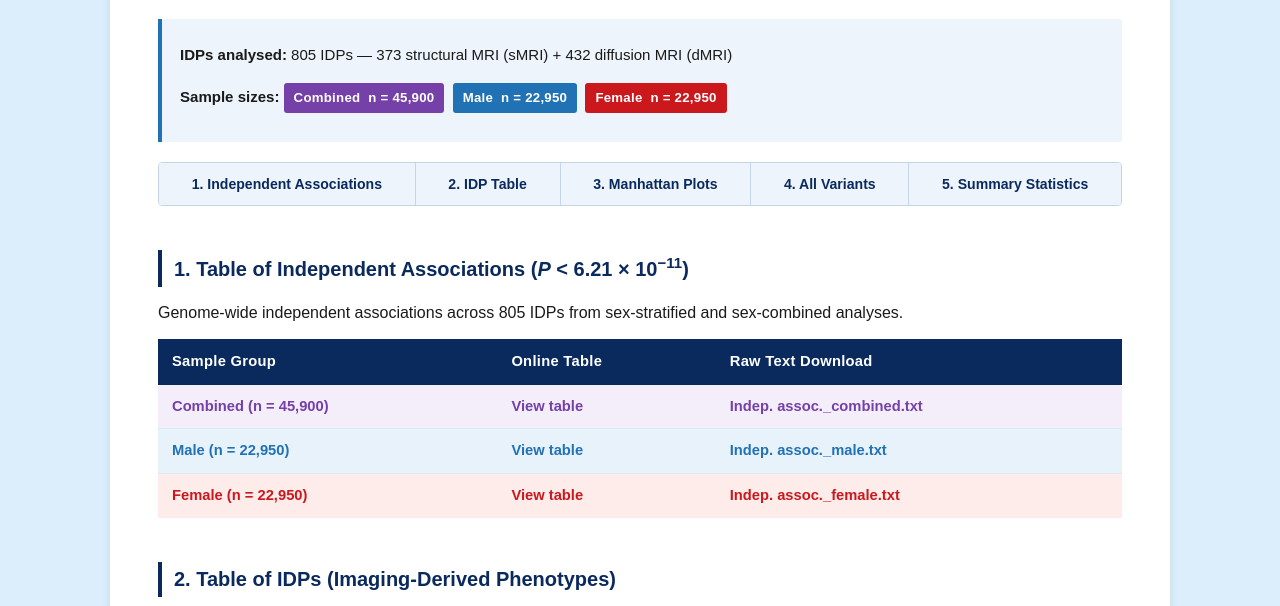
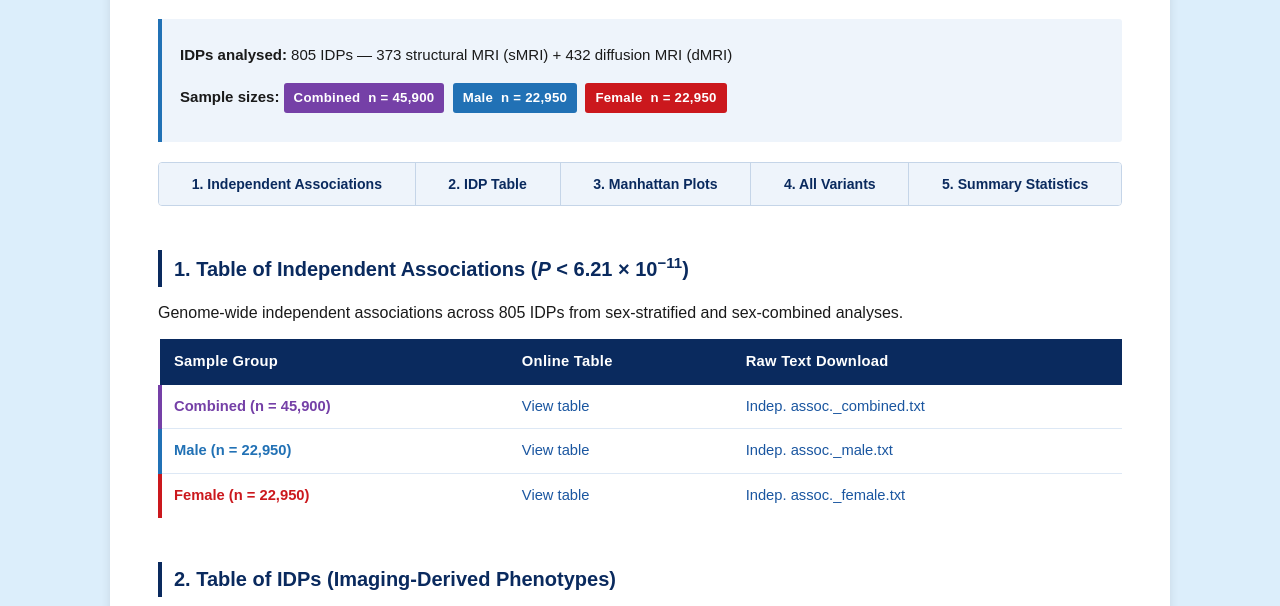
Before and after one commit to summerzhang927/BrainsSexGenetics, a plain HTML site: page index.html in a window 1280 px wide. Shown: the part 133-739 px from the top of the page. Drawn offline with Linux system fonts and the light colour scheme.

Commit message:
Update style.css

```diff
--- a/style.css
+++ b/style.css
@@ -66,7 +66,7 @@ sup, sub {
    三组颜色系统
    ============================== */
 
-/* --- 1. 顶部概述区徽章（实色背景 + 白字） --- */
+/* --- 1. 顶部概述区徽章 --- */
 .badge {
     display: inline-block;
     padding: 3px 10px;
@@ -82,97 +82,82 @@ sup, sub {
 .badge-male     { background-color: #2171B5; }
 .badge-female   { background-color: #CB181D; }
 
-/* --- 2. 表格整行底色 + 文字颜色 --- */
+/* --- 2. 表格行：左侧彩色边框条设计 --- */
 
-/* Combined 行：淡紫底色 + 紫色文字 */
-tr.row-combined td {
-    background-color: #f3eefa;
-    color: #7540A7;
-    font-weight: 600;
-}
-tr.row-combined td a {
-    color: #7540A7;
-}
-tr.row-combined td a:hover {
-    color: #4a2070;
-    text-decoration: underline;
-}
-tr.row-combined:hover td {
-    background-color: #ead9f7;
+/* 共用底色重置 */
+tr.row-combined td,
+tr.row-male td,
+tr.row-female td {
+    background-color: #ffffff;
+    font-weight: normal;
+    color: #1a1a1a;
 }
 
-/* Male 行：淡蓝底色 + 蓝色文字 */
-tr.row-male td {
-    background-color: #e8f2fb;
+/* Combined：紫色左边框 + 第一列紫色加粗文字 */
+tr.row-combined td:first-child {
+    border-left: 4px solid #7540A7;
+    padding-left: 12px;
+    color: #7540A7;
+    font-weight: 700;
+}
+tr.row-combined td a         { color: #1a56a0; }
+tr.row-combined td a:hover   { color: #0a2a5e; text-decoration: underline; }
+tr.row-combined:hover td     { background-color: #f9f5fd; }
+
+/* Male：蓝色左边框 + 第一列蓝色加粗文字 */
+tr.row-male td:first-child {
+    border-left: 4px solid #2171B5;
+    padding-left: 12px;
     color: #2171B5;
-    font-weight: 600;
+    font-weight: 700;
 }
-tr.row-male td a {
-    color: #2171B5;
+tr.row-male td a             { color: #1a56a0; }
+tr.row-male td a:hover       { color: #0a2a5e; text-decoration: underline; }
+tr.row-male:hover td         { background-color: #f5f9fe; }
+
+/* Female：红色左边框 + 第一列红色加粗文字 */
+tr.row-female td:first-child {
+    border-left: 4px solid #CB181D;
+    padding-left: 12px;
+    color: #CB181D;
+    font-weight: 700;
 }
-tr.row-male td a:hover {
-    color: #144f80;
-    text-decoration: underline;
-}
-tr.row-male:hover td {
-    background-color: #d0e8f8;
-}
+tr.row-female td a           { color: #1a56a0; }
+tr.row-female td a:hover     { color: #0a2a5e; text-decoration: underline; }
+tr.row-female:hover td       { background-color: #fff8f8; }
 
-/* Female 行：淡红底色 + 红色文字 */
-tr.row-female td {
-    background-color: #fdecea;
-    color: #CB181D;
-    font-weight: 600;
-}
-tr.row-female td a {
-    color: #CB181D;
-}
-tr.row-female td a:hover {
-    color: #8b0f13;
-    text-decoration: underline;
-}
-tr.row-female:hover td {
-    background-color: #fad5d3;
-}
-
-/* --- 3. 第5部分 h3 标题
-         圆角边框 + 淡底色 + 彩色文字
-         宽度自适应文字（inline-block）       --- */
-
+/* --- 3. 第5部分 h3 标题（圆角边框 + 淡底色 + 彩色文字，宽度随文字） --- */
 h3.group-h3-combined,
 h3.group-h3-male,
 h3.group-h3-female {
-    display: inline-block;      /* 宽度随文字自适应 */
+    display: inline-block;
     padding: 5px 18px;
     margin-top: 28px;
     margin-bottom: 10px;
-    border-radius: 6px;         /* 圆角 */
+    border-radius: 6px;
     font-size: 1.0em;
     font-weight: bold;
 }
 
-/* Combined：淡紫底色 + 紫色边框 + 紫色文字 */
 h3.group-h3-combined {
     background-color: #f3eefa;
     border: 1.8px solid #7540A7;
     color: #7540A7;
 }
 
-/* Male：淡蓝底色 + 蓝色边框 + 蓝色文字 */
 h3.group-h3-male {
     background-color: #e8f2fb;
     border: 1.8px solid #2171B5;
     color: #2171B5;
 }
 
-/* Female：淡红底色 + 红色边框 + 红色文字 */
 h3.group-h3-female {
     background-color: #fdecea;
     border: 1.8px solid #CB181D;
     color: #CB181D;
 }
 
-/* --- 4. IDP表格内曼哈顿图链接颜色 --- */
+/* --- 4. IDP表格内链接颜色 --- */
 a.link-combined { color: #7540A7; font-weight: bold; }
 a.link-male     { color: #2171B5; font-weight: bold; }
 a.link-female   { color: #CB181D; font-weight: bold; }
@@ -288,7 +273,7 @@ tr:last-child td {
     border-bottom: none;
 }
 
-/* 默认斑马纹（只对没有 row-* class 的行生效） */
+/* 默认斑马纹（只对普通行生效） */
 tr:not(.row-combined):not(.row-male):not(.row-female):nth-child(even) td {
     background-color: #f7faff;
 }
@@ -329,7 +314,7 @@ tr:not(.row-combined):not(.row-male):not(.row-female):hover td {
 }
 
 /* ==============================
-   搜索栏（IDP表格页用）
+   搜索栏
    ============================== */
 .search-bar {
     display: flex;
```
